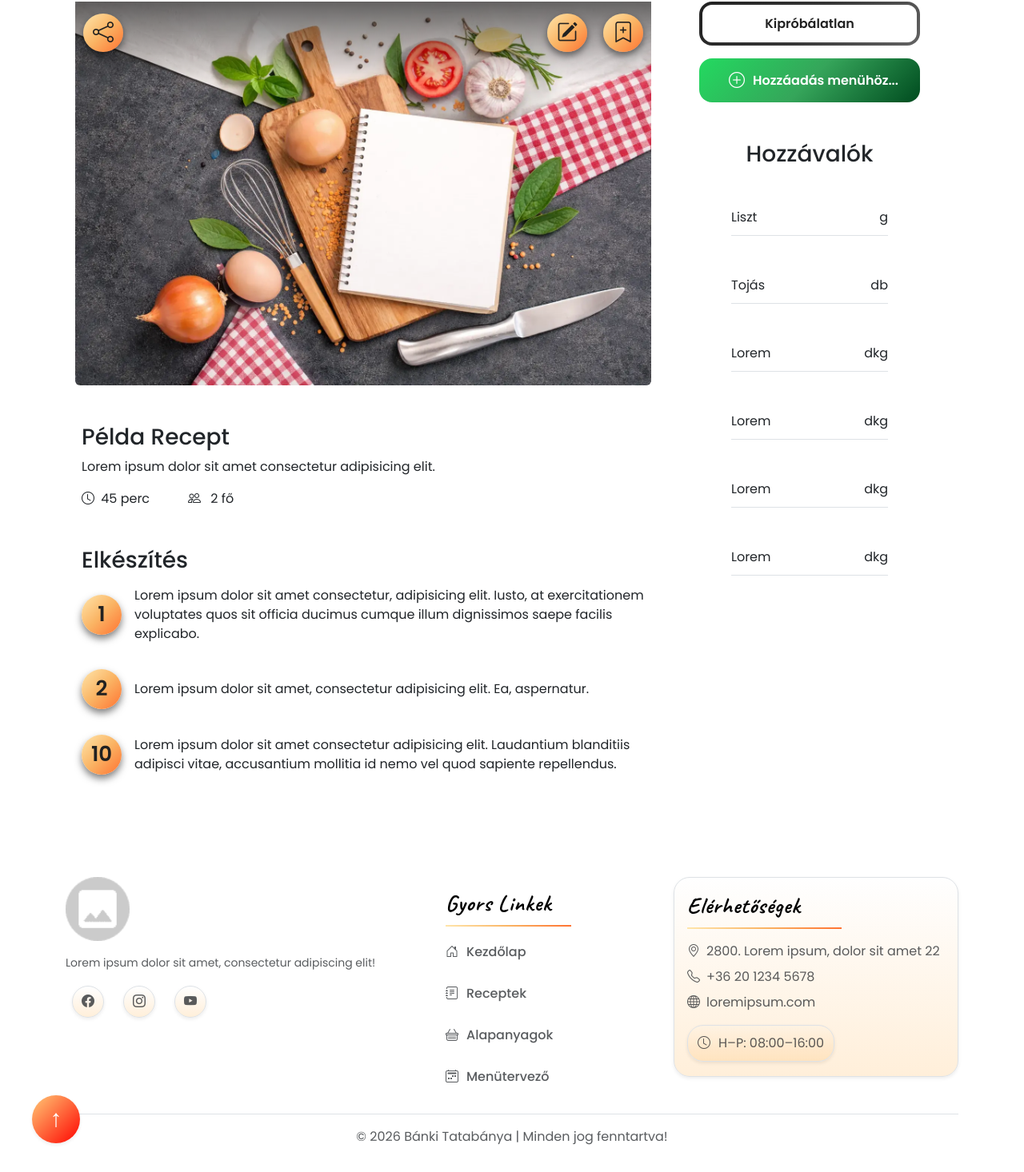
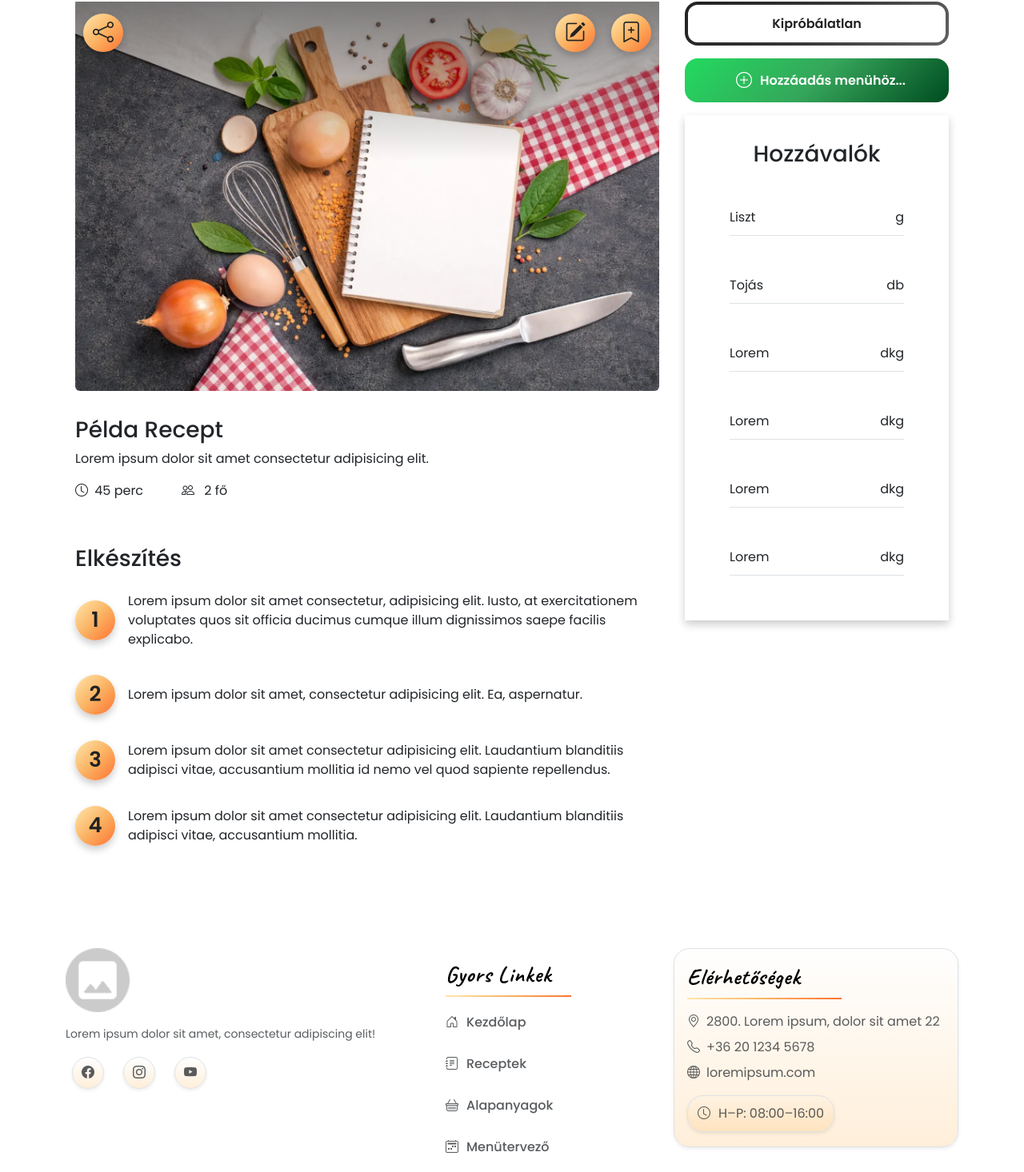
Before and after one commit to forroadrian/Receptes_szakvizsga, a Nuxt app: page /recipe in a window 1280 px wide. Shown: the part 224-1690 px from the top of the page at 80% size. Built offline with nearby package versions, Linux system fonts and the light colour scheme; no server answers.

Commit message:
recipe details - from bs col system to grid system
because of mobile view

```diff
--- a/app/components/FooterComponent.vue
+++ b/app/components/FooterComponent.vue
@@ -9,7 +9,7 @@ const scrollTop = () => {
     <footer class="footer position-relative">
         <div class="container pt-5">
             <div class="row g-4 align-items-start text-center text-lg-start">
-                <div class="col-12 col-lg-5">
+                <div class="col-lg-5 col-md-12 col-sm-12">
                     <img src="/logo.webp" alt="Logo" class="footer-logo mb-3" />
                     <p class="footer-desc mx-auto mx-lg-0">
                         Lorem ipsum dolor sit amet, consectetur adipiscing elit!
@@ -22,7 +22,7 @@ const scrollTop = () => {
                     </div>
                 </div>
 
-                <div class="col-12 col-lg-3">
+                <div class="col-lg-3 col-md-12 col-sm-12">
                     <h5 class="footer-title mt-3">Gyors Linkek</h5>
                     <ul
                         class="footer-links list-unstyled m-0 d-grid gap-2 justify-content-center justify-content-lg-start">
@@ -51,7 +51,7 @@ const scrollTop = () => {
                     </ul>
                 </div>
 
-                <div class="col-12 col-lg-4">
+                <div class="col-lg-4  col-md-12 col-sm-12">
                     <div class="contact-panel">
                         <h5 class="footer-title mb-3">Elérhetőségek</h5>
 
@@ -190,17 +190,17 @@ html[data-bs-theme="light"] .footer {
 
 .scroll-top:hover {
     transform: translateY(-5px);
-    box-shadow: 0 5px 20px var(--orange);
+    box-shadow: 0 5px 10px var(--orange);
 }
 
 .scroll-top {
-    font-size: 30px !important;
+    font-size: var(--nav-icon-size);
+    width: var(--large-icon-size);
+    height: var(--large-icon-size);
     position: absolute;
     left: 40px;
     bottom: 20px;
-    width: 60px;
-    height: 60px;
-    border-radius: 50%;
+    border-radius: var(--radius-rounded);
     border: none;
     cursor: pointer;
     background: var(--grad-orange);
@@ -212,7 +212,8 @@ html[data-bs-theme="light"] .footer {
         margin: 0 auto;
     }
 
-    .col-12 {
+    .col-sm-12,
+    .col-md-12 {
         margin-bottom: 30px;
     }
 }
--- a/app/components/RecipeDetails.vue
+++ b/app/components/RecipeDetails.vue
@@ -38,14 +38,22 @@ recipe.value.ingredients = [
 recipe.value.allergies = [
     new Allergy("Glutén", 1)
 ];
+
+const steps = [
+    "Lorem ipsum dolor sit amet consectetur, adipisicing elit. Iusto, at exercitationem voluptates quos sit officia ducimus cumque illum dignissimos saepe facilis explicabo.",
+    "Lorem ipsum dolor sit amet, consectetur adipisicing elit. Ea, aspernatur.",
+    "Lorem ipsum dolor sit amet consectetur adipisicing elit. Laudantium blanditiis adipisci vitae, accusantium mollitia id nemo vel quod sapiente repellendus.",
+    "Lorem ipsum dolor sit amet consectetur adipisicing elit. Laudantium blanditiis adipisci vitae, accusantium mollitia."
+
+]
 </script>
 
 <template>
     <div class="container py-5" v-if="recipe">
         <p @click="$router.back()" class="mb-5 p-0"> <i class="bi bi-arrow-left"></i> Vissza</p>
 
-        <div class="row">
-            <div class="col-lg-8">
+        <div class="recipe-layout">
+            <section>
                 <div class="recipe-image">
                     <div class="icons d-flex w-100">
                         <span><i class="bi bi bi-share"></i></span>
@@ -56,7 +64,9 @@ recipe.value.allergies = [
                     </div>
                     <img src="/images/background.webp" class="img-fluid rounded w-100 h-100" />
                 </div>
-                <div class="recipe-description ms-lg-2 my-5">
+            </section>
+            <section>
+                <div class="recipe-description">
                     <h3>{{ recipe.name }}</h3>
                     <p>{{ recipe.description }}</p>
 
@@ -65,31 +75,9 @@ recipe.value.allergies = [
                         <span><i class="bi bi-people me-2"></i> {{ recipe.servings }} fő</span>
                     </div>
                 </div>
-
-                <div class="steps ms-lg-2">
-                    <h3 class="mb-3 mt-5">Elkészítés</h3>
-                    <div class="step d-flex flex-column flex-lg-row align-items-center mb-3">
-                        <p class="circle flex-shrink-0"><span>1</span></p>
-                        <p class="ms-lg-3">Lorem ipsum dolor sit amet consectetur, adipisicing elit. Iusto, at
-                            exercitationem voluptates quos sit officia ducimus cumque illum dignissimos saepe facilis
-                            explicabo.</p>
-                    </div>
-
-                    <div class="step d-flex flex-column flex-lg-row align-items-center mb-3">
-                        <p class="circle flex-shrink-0"><span>2</span></p>
-                        <p class="ms-lg-3">Lorem ipsum dolor sit amet, consectetur adipisicing elit. Ea, aspernatur.</p>
-                    </div>
-
-                    <div class="step d-flex flex-column flex-lg-row align-items-center mb-3">
-                        <p class="circle flex-shrink-0"><span>10</span></p>
-                        <p class="ms-lg-3">Lorem ipsum dolor sit amet consectetur adipisicing elit. Laudantium
-                            blanditiis adipisci vitae, accusantium mollitia id nemo vel quod sapiente repellendus.</p>
-                    </div>
-                </div>
-            </div>
-
-            <div class="col-lg-4 px-5">
-                <div class="col-lg-12 col-md-12 col-sm-12 moreRecipeBtn">
+            </section>
+            <aside class="recipe-aside">
+                <div class="recipeButtons">
                     <ClientOnly>
                         <Button :color="buttonColor" iconPosition="right" class="w-100 mb-3"
                             outline>Kipróbálatlan</Button>
@@ -98,25 +86,45 @@ recipe.value.allergies = [
                     </ClientOnly>
                 </div>
 
-                <div class="ingredient-list mt-5">
-                    <h3 class="text-center">Hozzávalók</h3>
+                <div class="ingredient-list p-3">
+                    <h3 class="text-center mt-3">Hozzávalók</h3>
                     <ul class="p-0">
-                        <li v-for="ingredient in recipe.ingredients" class="border-bottom d-flex p-0">
+                        <li v-for="ingredient in recipe.ingredients" class="border-bottom d-flex">
                             <p>{{ ingredient.name }}</p>
                             <p> {{ ingredient.amount }} {{ ingredient.unit }} </p>
                         </li>
                     </ul>
                 </div>
-            </div>
+            </aside>
+            <section class="steps">
+                <h3 class="my-lg-4">Elkészítés</h3>
+                <div v-for="(step, index) in steps" class="step d-flex flex-column flex-lg-row align-items-center mb-3">
+                    <p class="circle flex-shrink-0">
+                        <span>{{ index + 1 }}</span>
+                    </p>
+                    <p class="ms-lg-3">{{ step }}</p>
+                </div>
+            </section>
         </div>
     </div>
 </template>
 
 <style scoped>
+.recipe-layout {
+    display: grid;
+    gap: 30px;
+}
+
 .ingredient-list li,
 .recipe-image .icons {
     justify-content: space-between;
     align-content: center !important;
+}
+
+.ingredient-list,
+.recipe-image i,
+.step .circle {
+    box-shadow: 0px 5px 10px rgba(0, 0, 0, 0.2);
 }
 
 .ingredient-list p {
@@ -125,20 +133,24 @@ recipe.value.allergies = [
 
 .recipe-image {
     position: relative;
+
 }
 
 .recipe-image::before {
     content: "";
-    position: absolute;
     inset: 0 0 auto 0;
-    height: 100px;
-    background: linear-gradient(to bottom, rgba(0, 0, 0, 0.6), transparent);
+    height: 200px;
+    background: linear-gradient(to bottom, rgba(0, 0, 0, 0.5), transparent);
 }
 
 .recipe-image .icons {
-    position: absolute;
     top: 20px;
     left: 0px;
+}
+
+.recipe-image .icons,
+.recipe-image::before {
+    position: absolute;
 }
 
 .recipe-image i {
@@ -153,7 +165,6 @@ recipe.value.allergies = [
     background: var(--grad-yellow);
     color: var(--text-dark);
     font-weight: 600;
-    box-shadow: 0px 5px 10px rgba(0, 0, 0, 0.5);
 }
 
 .step .circle {
@@ -175,6 +186,28 @@ li {
     box-shadow: 0 0 20px 20px -20px rgba(0, 0, 0, 0.8) !important;
 }
 
+
+
+@media (min-width: 992px) {
+    .recipe-layout {
+        display: grid;
+        gap: 2rem;
+    }
+
+    .recipe-aside {
+        grid-column: 2;
+        grid-row: 1/4;
+    }
+
+    .recipe-steps {
+        grid-column: 1;
+    }
+
+    .recipe-aside {
+        width: 330px;
+    }
+}
+
 @media (max-width: 992px) {
 
     .steps,
@@ -186,7 +219,10 @@ li {
 
     .step {
         padding: 20px 40px;
+    }
 
+    .ingredient-list {
+        margin: 60px;
     }
 }
 </style>
```
